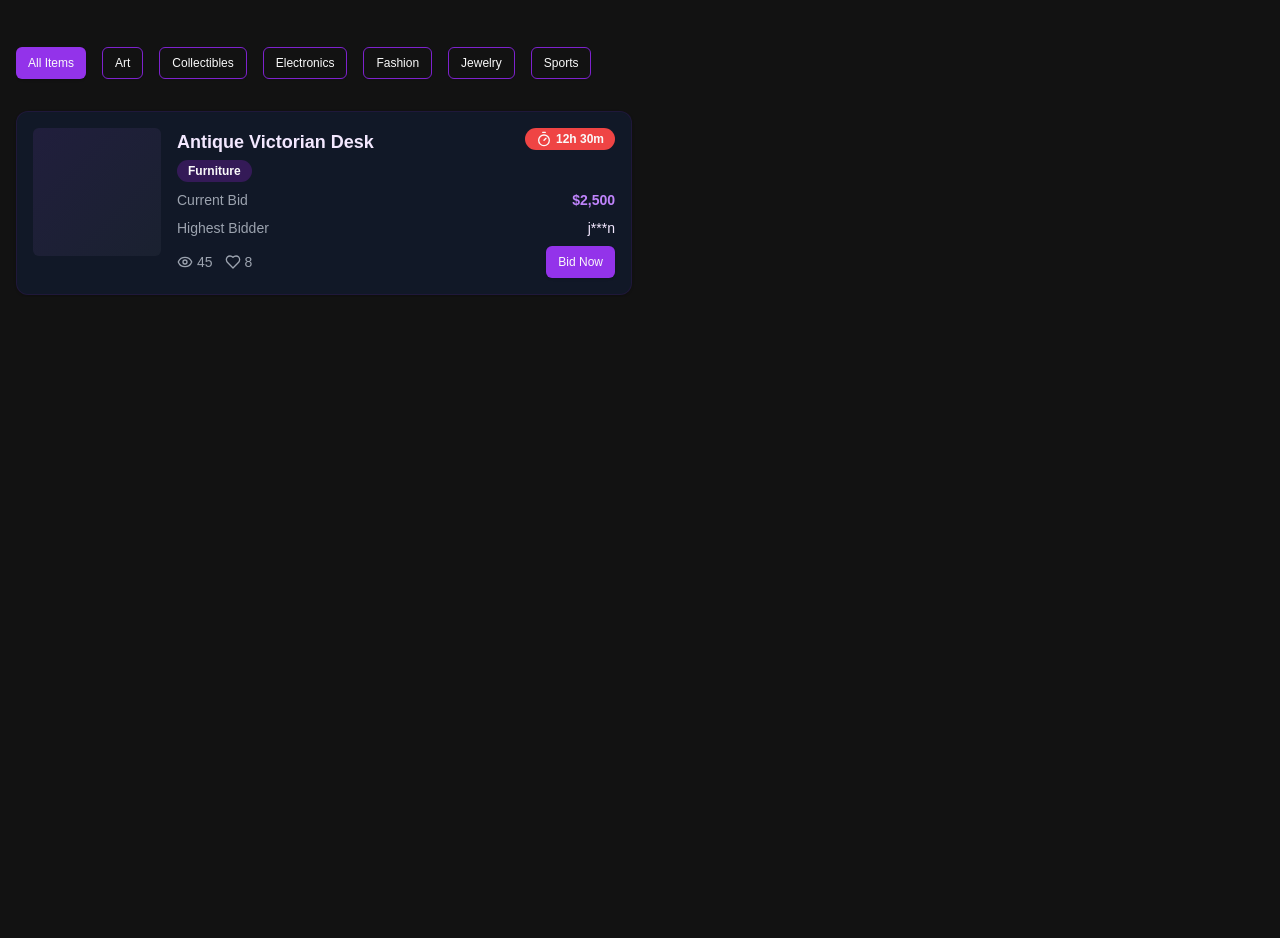
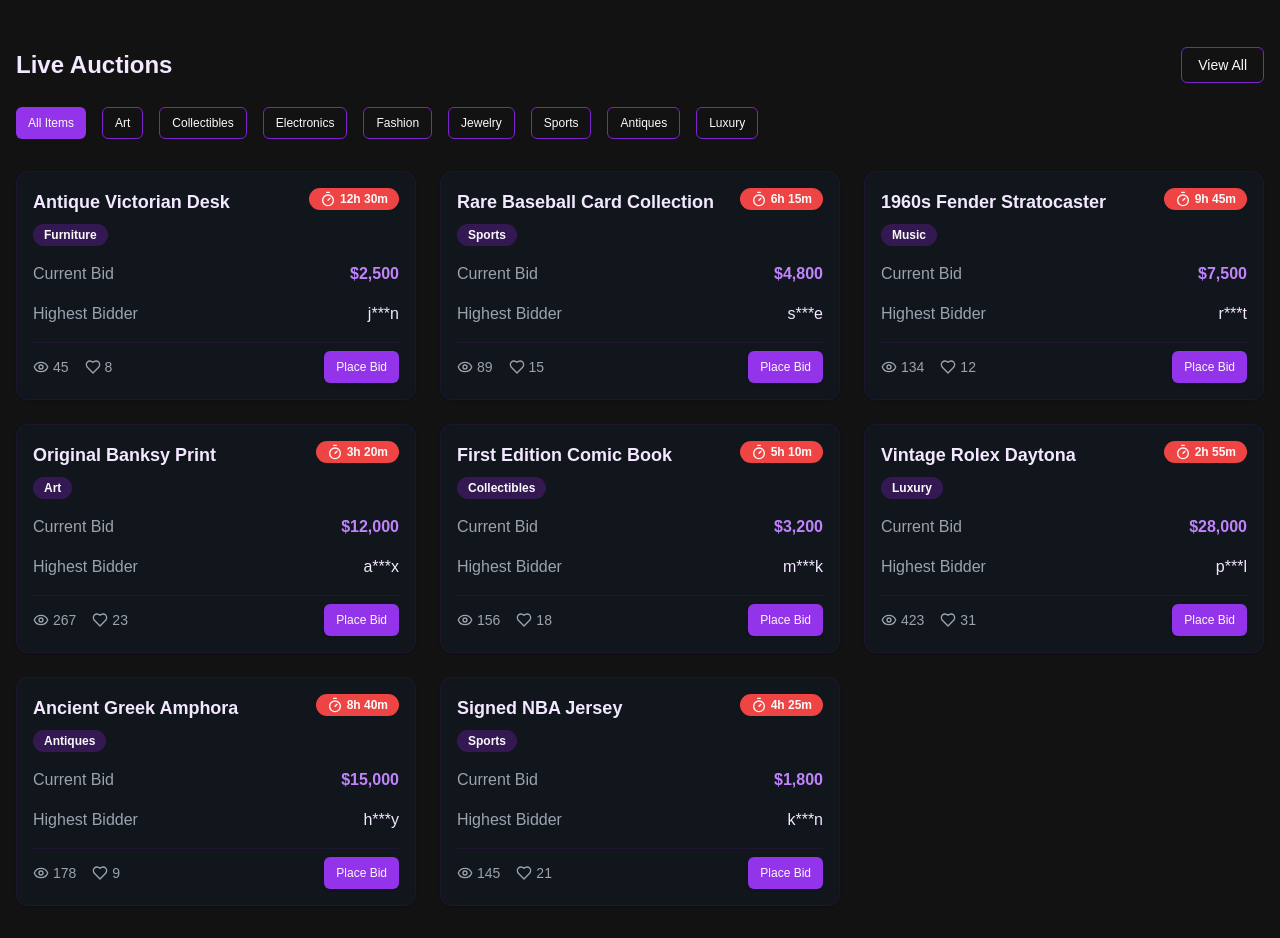
Before and after one commit to thomas-githubb/biddersweet, a Next.js app: page / in a window 1280 px wide. Shown: the part 503-1441 px from the top of the page. Before the commit the page ends 800 px from the top, so only its background shows below. Built offline with nearby package versions, Linux system fonts and the light colour scheme.

Commit message:
improve home page

```diff
--- a/src/app/page.tsx
+++ b/src/app/page.tsx
@@ -98,7 +98,7 @@ const trendingItems = [
   }
 ];
 
-// Mock data for auction listings
+// Expanded mock data for auction listings
 const auctionItems = [
   {
     id: 1,
@@ -111,13 +111,89 @@ const auctionItems = [
     watchers: 45,
     highestBidder: "j***n",
   },
-  // Add more items...
+  {
+    id: 2,
+    name: "Rare Baseball Card Collection",
+    currentBid: 4800,
+    endTime: "6h 15m",
+    image: "/cards.jpg",
+    category: "Sports",
+    bids: 15,
+    watchers: 89,
+    highestBidder: "s***e",
+  },
+  {
+    id: 3,
+    name: "1960s Fender Stratocaster",
+    currentBid: 7500,
+    endTime: "9h 45m",
+    image: "/guitar.jpg",
+    category: "Music",
+    bids: 12,
+    watchers: 134,
+    highestBidder: "r***t",
+  },
+  {
+    id: 4,
+    name: "Original Banksy Print",
+    currentBid: 12000,
+    endTime: "3h 20m",
+    image: "/art.jpg",
+    category: "Art",
+    bids: 23,
+    watchers: 267,
+    highestBidder: "a***x",
+  },
+  {
+    id: 5,
+    name: "First Edition Comic Book",
+    currentBid: 3200,
+    endTime: "5h 10m",
+    image: "/comic.jpg",
+    category: "Collectibles",
+    bids: 18,
+    watchers: 156,
+    highestBidder: "m***k",
+  },
+  {
+    id: 6,
+    name: "Vintage Rolex Daytona",
+    currentBid: 28000,
+    endTime: "2h 55m",
+    image: "/watch.jpg",
+    category: "Luxury",
+    bids: 31,
+    watchers: 423,
+    highestBidder: "p***l",
+  },
+  {
+    id: 7,
+    name: "Ancient Greek Amphora",
+    currentBid: 15000,
+    endTime: "8h 40m",
+    image: "/artifact.jpg",
+    category: "Antiques",
+    bids: 9,
+    watchers: 178,
+    highestBidder: "h***y",
+  },
+  {
+    id: 8,
+    name: "Signed NBA Jersey",
+    currentBid: 1800,
+    endTime: "4h 25m",
+    image: "/jersey.jpg",
+    category: "Sports",
+    bids: 21,
+    watchers: 145,
+    highestBidder: "k***n",
+  }
 ];
 
 export default function Home() {
   return (
     <div className="max-w-7xl mx-auto px-4">
-      {/* Trending Items Carousel */}
+      {/* Trending Items Section */}
       <div className="mb-12">
         <div className="flex items-center justify-between mb-6">
           <h2 className="text-2xl font-bold text-purple-100">Trending Now</h2>
@@ -125,12 +201,21 @@ export default function Home() {
         <TrendingCarousel items={trendingItems} />
       </div>
 
+      {/* Live Auctions Section */}
+      <div className="mb-8">
+        <div className="flex items-center justify-between mb-6">
+          <h2 className="text-2xl font-bold text-purple-100">Live Auctions</h2>
+          <Button variant="outline" className="border-purple-700 hover:bg-purple-900/50">
+            View All
+          </Button>
+        </div>
+
         {/* Category Filters */}
         <div className="flex items-center space-x-4 mb-6 overflow-x-auto pb-2">
           <Button variant="default" size="sm" className="bg-purple-600 hover:bg-purple-700">
             All Items
           </Button>
-        {["Art", "Collectibles", "Electronics", "Fashion", "Jewelry", "Sports"].map((category) => (
+          {["Art", "Collectibles", "Electronics", "Fashion", "Jewelry", "Sports", "Antiques", "Luxury"].map((category) => (
             <Button
               key={category}
               variant="outline"
@@ -142,19 +227,18 @@ export default function Home() {
           ))}
         </div>
 
-      {/* Auction Listings */}
-      <div className="grid grid-cols-1 md:grid-cols-2 gap-4">
+        {/* Auction Grid */}
+        <div className="grid grid-cols-1 md:grid-cols-2 lg:grid-cols-3 gap-6">
           {auctionItems.map((item) => (
-          <Card key={item.id} className="p-4 hover:shadow-lg transition bg-gray-900 border-purple-900/20">
-            <div className="flex gap-4">
-              <div className="w-32 h-32 bg-gradient-to-br from-purple-500/10 to-gray-500/10 rounded-md">
-                {/* Replace with actual image */}
-              </div>
-              <div className="flex-1">
-                <div className="flex justify-between items-start mb-2">
+            <Card
+              key={item.id}
+              className="overflow-hidden hover:shadow-lg transition-all duration-300 bg-gray-900/50 border-purple-900/20"
+            >
+              <div className="p-4">
+                <div className="flex justify-between items-start mb-4">
                   <div>
                     <h3 className="font-semibold text-lg text-purple-100">{item.name}</h3>
-                    <Badge variant="secondary" className="mt-1 bg-purple-900/50">
+                    <Badge variant="secondary" className="mt-2 bg-purple-900/50">
                       {item.category}
                     </Badge>
                   </div>
@@ -163,19 +247,22 @@ export default function Home() {
                     {item.endTime}
                   </Badge>
                 </div>
-                <div className="space-y-2">
-                  <div className="flex justify-between text-sm">
+
+                <div className="space-y-4">
+                  <div className="flex justify-between items-center">
                     <span className="text-gray-400">Current Bid</span>
                     <span className="font-semibold text-purple-400">
                       ${item.currentBid.toLocaleString()}
                     </span>
                   </div>
-                  <div className="flex justify-between text-sm">
+
+                  <div className="flex justify-between items-center">
                     <span className="text-gray-400">Highest Bidder</span>
                     <span className="text-purple-100">{item.highestBidder}</span>
                   </div>
-                  <div className="flex justify-between items-center">
-                    <div className="flex items-center gap-3 text-sm text-gray-400">
+
+                  <div className="flex items-center justify-between pt-2 border-t border-purple-900/20">
+                    <div className="flex items-center gap-4 text-sm text-gray-400">
                       <span className="flex items-center">
                         <Eye className="w-4 h-4 mr-1" />
                         {item.watchers}
@@ -185,10 +272,12 @@ export default function Home() {
                         {item.bids}
                       </span>
                     </div>
-                    <Button size="sm" className="bg-purple-600 hover:bg-purple-700">
-                      Bid Now
+                    <Button
+                      size="sm"
+                      className="bg-purple-600 hover:bg-purple-700"
+                    >
+                      Place Bid
                     </Button>
-                  </div>
                   </div>
                 </div>
               </div>
@@ -196,5 +285,6 @@ export default function Home() {
           ))}
         </div>
       </div>
+    </div>
   );
 }
--- a/src/components/trending-carousel.tsx
+++ b/src/components/trending-carousel.tsx
@@ -30,32 +30,35 @@ export function TrendingCarousel({ items }: TrendingCarouselProps) {
     dragFree: true,
   })
 
-  const scrollNext = useCallback(() => {
-    if (emblaApi) emblaApi.scrollNext()
+  const autoplay = useCallback(() => {
+    if (emblaApi) {
+      const engine = emblaApi.internalEngine();
+      engine.location.add(-0.88); // Reduced speed for smoother movement
+      engine.target.set(engine.location.get()); // Update target to match new location
+      engine.scrollLooper.loop(); // Handle looping
+      engine.translate.to(engine.location.get()); // Update translation
+    }
   }, [emblaApi])
 
   useEffect(() => {
     if (!emblaApi) return
 
-    const intervalId = setInterval(scrollNext, 3000)
-
-    const handleMouseEnter = () => clearInterval(intervalId)
-    const handleMouseLeave = () => {
-      clearInterval(intervalId)
-      const newIntervalId = setInterval(scrollNext, 3000)
-      return () => clearInterval(newIntervalId)
+    const play = () => {
+      const intervalId = setInterval(autoplay, 16)
+      return intervalId
     }
 
+    let intervalId = play()
+
     const element = emblaApi.rootNode()
-    element.addEventListener('mouseenter', handleMouseEnter)
-    element.addEventListener('mouseleave', handleMouseLeave)
+    element.addEventListener('mouseenter', () => clearInterval(intervalId))
+    element.addEventListener('mouseleave', () => {
+      clearInterval(intervalId)
+      intervalId = play()
+    })
 
-    return () => {
-      clearInterval(intervalId)
-      element.removeEventListener('mouseenter', handleMouseEnter)
-      element.removeEventListener('mouseleave', handleMouseLeave)
-    }
-  }, [emblaApi, scrollNext])
+    return () => clearInterval(intervalId)
+  }, [emblaApi, autoplay])
 
   return (
     <div className="overflow-hidden" ref={emblaRef}>
```
Lines whose indentation alone changed are shown as unchanged.
